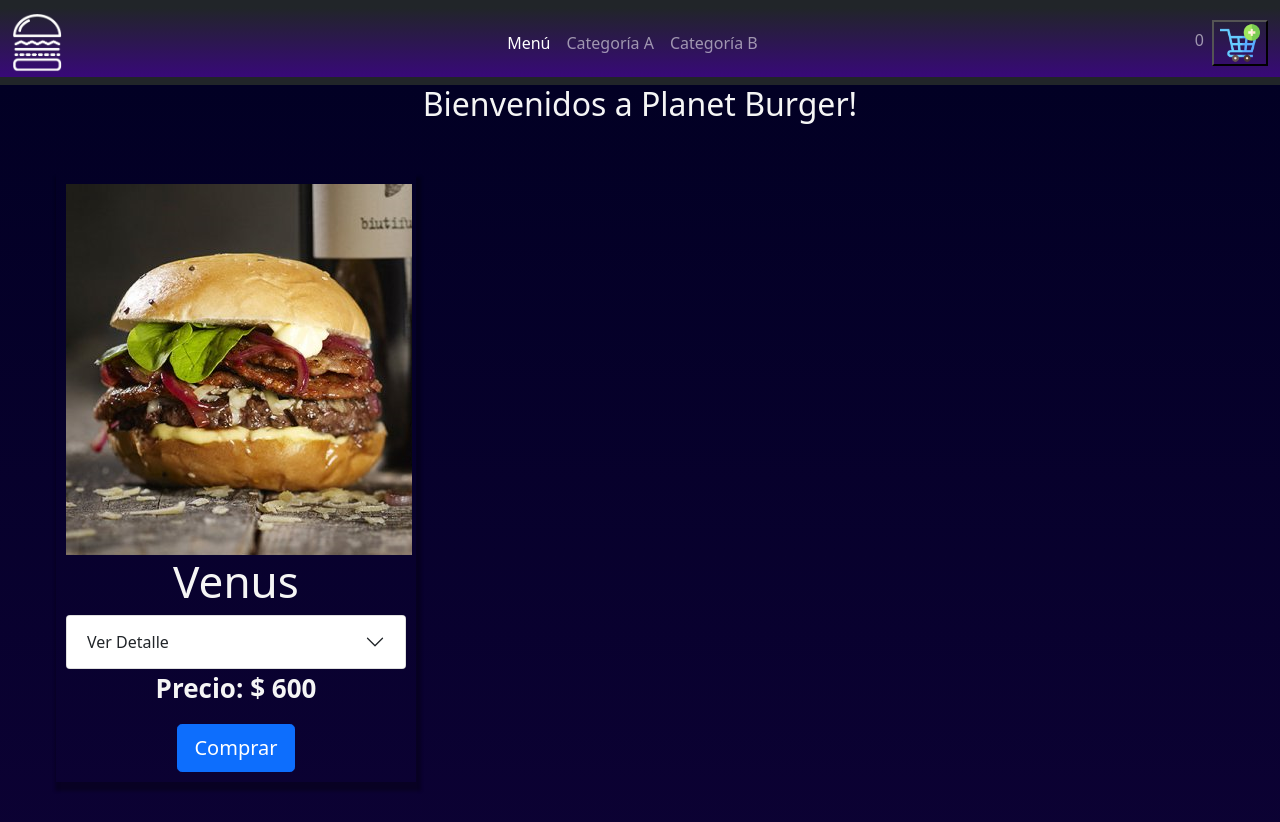
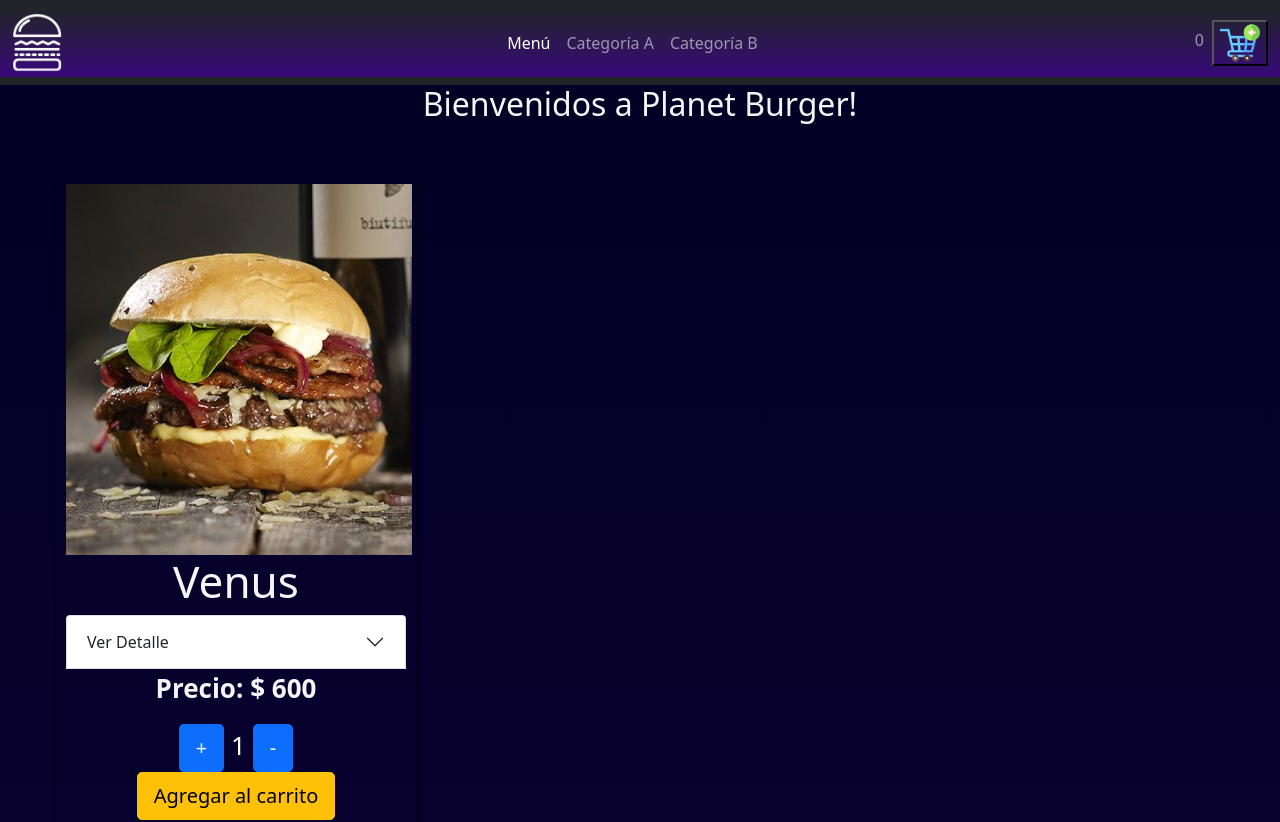
Before and after one commit to LautaroFrias/Planet-Burger, a React (Create React App) app: page / in a window 1280 px wide. Shown: the top 822 px of the page. Built offline with nearby package versions, Linux system fonts and the light colour scheme.

Commit message:
detalle del producto

```diff
--- a/src/components/Item/Item.js
+++ b/src/components/Item/Item.js
@@ -1,33 +1,49 @@
-import './Item.css'
+import "./Item.css";
+import ItemCount from "../ItemCount/ItemCount";
 
 const Item = ({ product }) => {
-    return(
+  return (
     <div className="ContainerProductos">
       <div className="Productos">
-                <img src={product.img} alt="hamburguesa"/>
-                <h3 className='HeaderProductos'>
-                    {product.nombre}
-                </h3>
+        <img src={product.img} alt="hamburguesa" />
+        <h3 className="HeaderProductos">{product.nombre}</h3>
         <div className="accordion" id="accordionFlushExample">
           <div className="accordion-item">
             <h2 className="accordion-header" id="flush-headingOne">
-                    <button className="accordion-button collapsed" type="button" data-bs-toggle="collapse" data-bs-target="#flush-collapseOne" aria-expanded="false" aria-controls="flush-collapseOne">
+              <button
+                className="accordion-button collapsed"
+                type="button"
+                data-bs-toggle="collapse"
+                data-bs-target="#flush-collapseOne"
+                aria-expanded="false"
+                aria-controls="flush-collapseOne"
+              >
                 Ver Detalle
               </button>
             </h2>
-                  <div id="flush-collapseOne" className="accordion-collapse collapse" aria-labelledby="flush-headingOne" data-bs-parent="#accordionFlushExample">
+            <div
+              id="flush-collapseOne"
+              className="accordion-collapse collapse"
+              aria-labelledby="flush-headingOne"
+              data-bs-parent="#accordionFlushExample"
+            >
               <div className="accordion-body">
                 <h4>{product.desc}.</h4>
-                   <h5><strong>Tamaño: {product.tamaño}</strong></h5>
+                <h5>
+                  <strong>Tamaño: {product.tamaño}</strong>
+                </h5>
               </div>
             </div>
           </div>
           <p className="precioProducto">Precio: $ {product.precio}</p>
-                  <button type='button' className='btn btn-primary btn-lg'>Comprar</button>
+          <ItemCount stock={product?.stock} Initial={1} />
+          <button type="button" className="btn btn-primary btn-lg">
+            Comprar
+          </button>
         </div>
       </div>
     </div>
-        )
-    }
+  );
+};
 
 export default Item;
--- a/src/components/ItemCount/ItemCount.js
+++ b/src/components/ItemCount/ItemCount.js
@@ -1,36 +1,54 @@
-import React, {useState} from 'react';
+import React, { useState } from "react";
 
-const ItemCount = ({onAdd, stock, initial}) => {
-
+const ItemCount = ({ onAdd, stock, initial }) => {
   const [count, setCount] = useState(1);
 
-  const Incrementar = () => {
-    if (count < 5)
-    {
-      setCount (count + 1);
+  const incrementar = () => {
+    if (count < stock) {
+      setCount(count + 1);
     }
-  }
-  const Decrementar = () => {
-    if (count > 1)
-    {
+  };
+  const decrementar = () => {
+    if (count > 0) {
       setCount(count - 1);
-    }else{
-      setCount(0);
-      alert('No se puede utilizar numeros negativos')
+    } else {
+      alert("No se puede utilizar numeros negativos");
     }
-  }
+  };
 
   return (
     <div>
-       <button onClick={Incrementar} type='button' className='btn btn-primary btn-lg'> + </button>
-       <span> {count} </span>
-       <button onClick={Decrementar} type='button' className='btn btn-primary btn-lg'> - </button>
+      <button
+        onClick={incrementar}
+        type="button"
+        className="btn btn-primary btn-lg"
+      >
+        {" "}
+        +{" "}
+      </button>
+      <span> {count} </span>
+      <button
+        onClick={decrementar}
+        type="button"
+        className="btn btn-primary btn-lg"
+      >
+        {" "}
+        -{" "}
+      </button>
       <div>
-        <button onClick={onAdd} type='button' className='btn btn-warning btn-lg'>Agregar al carrito</button>
+        <button
+          onClick={onAdd}
+          type="button"
+          className="btn btn-warning btn-lg"
+        >
+          Agregar al carrito
+        </button>
       </div>
-      <span>Stock: {stock} Initial: {initial} </span>
+      <span>
+        Stock: {stock} Initial: {initial}{" "}
+      </span>
     </div>
-  )
-}
+  );
+};
 
-export default ItemCount
+export default ItemCount;
--- a/src/components/ItemDetail/ItemDetail.js
+++ b/src/components/ItemDetail/ItemDetail.js
@@ -3,17 +3,17 @@ import ItemCount from "../ItemCount/ItemCount";
 const ItemDetail = ({ product }) => {
   console.log(product);
   return (
-    <div classname="card" style={{ width: "18rem" }}>
+    <div className="card bg-dark text-white" style={{ width: "18rem" }}>
       {product?.length !== 1 ? (
         <div>
           <h2>{product?.nombre}</h2>
-          <img src={product?.img} classname="card-img-top" alt="Imagen" />
-          <div classname="card-body">
+          <img src={product?.img} className="card-img-top" alt="Imagen" />
+          <div className="card bg-dark text-white">
             <h3>Tamaño: {product?.tamaño}</h3>
             <p>Precio: $ {product?.precio}</p>
             <p>{product?.desc}</p>
-            <ItemCount getStock={product?.value.stock} getInitial={1} />
-            <div classname="card-text"></div>
+            <ItemCount stock={product?.stock} Initial={1} />
+            <div className="card-text"></div>
           </div>
         </div>
       ) : (
--- a/src/components/ItemDetailContainer/ItemDetailContainer.js
+++ b/src/components/ItemDetailContainer/ItemDetailContainer.js
@@ -16,7 +16,7 @@ const ItemDetailContainer = () => {
 
   return (
     <div className="ListItem">
-      {(product.length > 0) & <ItemDetail item={product} />}
+      <ItemDetail product={product} />
     </div>
   );
 };
--- a/src/components/Products/Products.js
+++ b/src/components/Products/Products.js
@@ -6,6 +6,7 @@ const products = [
     desc: "carne 170gr, mayonesa PB, rúcula, cebolla con aceto de frutos rojos, mollejas, cheddar",
     tamaño: "simple",
     img: "/imagenes/menu/1.png",
+    stock: 10,
   },
   {
     id: 2,
@@ -14,6 +15,7 @@ const products = [
     desc: "doble carne, doble cheddar, bbq con miel, cebolla crispy, bondiola de cerdo desmechada",
     tamaño: "doble",
     img: "/imagenes/menu/2.png",
+    stock: 10,
   },
   {
     id: 3,
@@ -22,6 +24,7 @@ const products = [
     desc: "pan tostado al revés con manteca, doble carne, triple cheddar, panceta sweet, cebolla morada, salsa PB",
     tamaño: "doble",
     img: "/imagenes/menu/3.png",
+    stock: 10,
   },
   {
     id: 4,
@@ -30,6 +33,7 @@ const products = [
     desc: "hamburguesa de chorizo, mayonesa de chimichurri ahumada, rúcula, queso lincoln, doble panceta",
     tamaño: "simple",
     img: "/imagenes/menu/4.png",
+    stock: 10,
   },
   {
     id: 5,
@@ -38,6 +42,7 @@ const products = [
     desc: "pan negro, salmon burguer 170gr, salsa PB, ananá grillada, palta + tomate + cilantro, cebolla morada, brotes frescos",
     tamaño: "simple",
     img: "/imagenes/menu/5.png",
+    stock: 10,
   },
   {
     id: 6,
@@ -46,6 +51,7 @@ const products = [
     desc: "200gr de carne, langostinos, togarashi, queso filadelfia, shitakes salsa, teriyaki, palta, cebolla de verdeo",
     tamaño: "simple",
     img: "/imagenes/menu/6.png",
+    stock: 10,
   },
 ];
 
```
Lines whose indentation alone changed are shown as unchanged.
